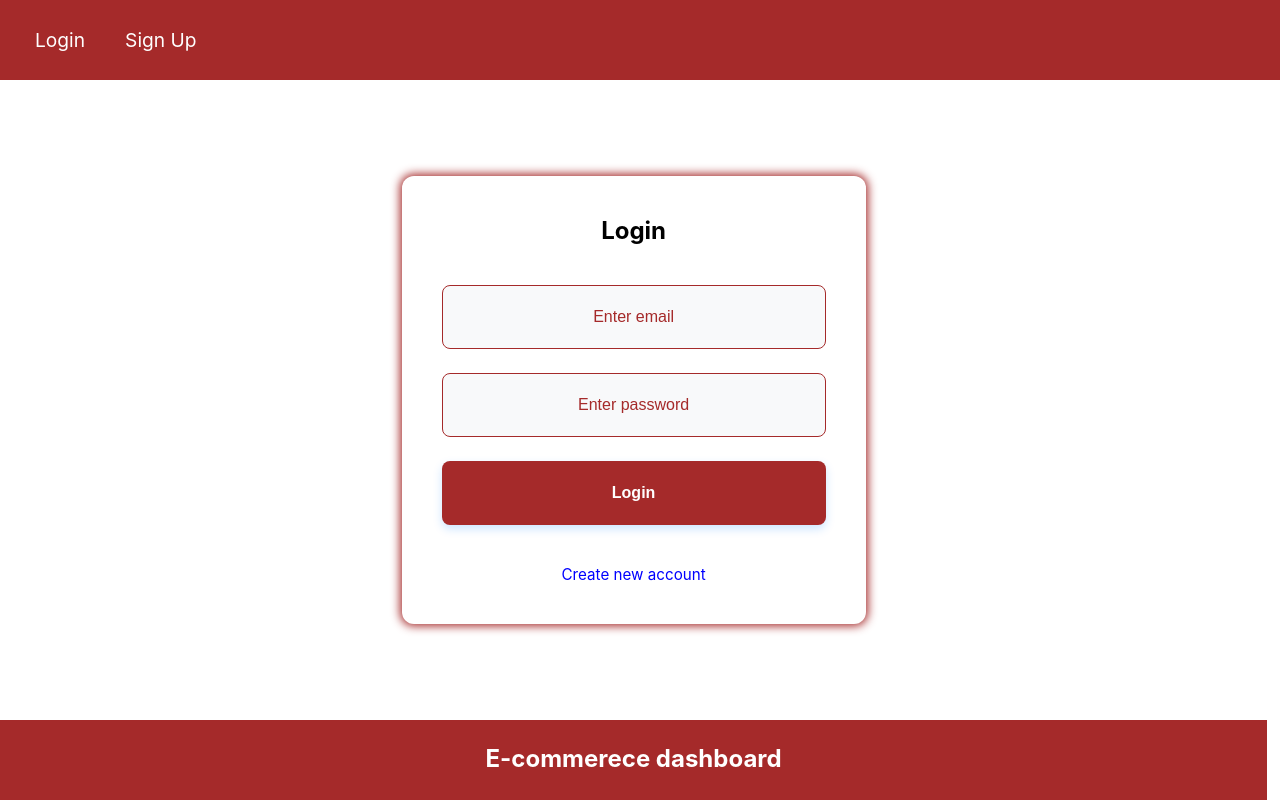
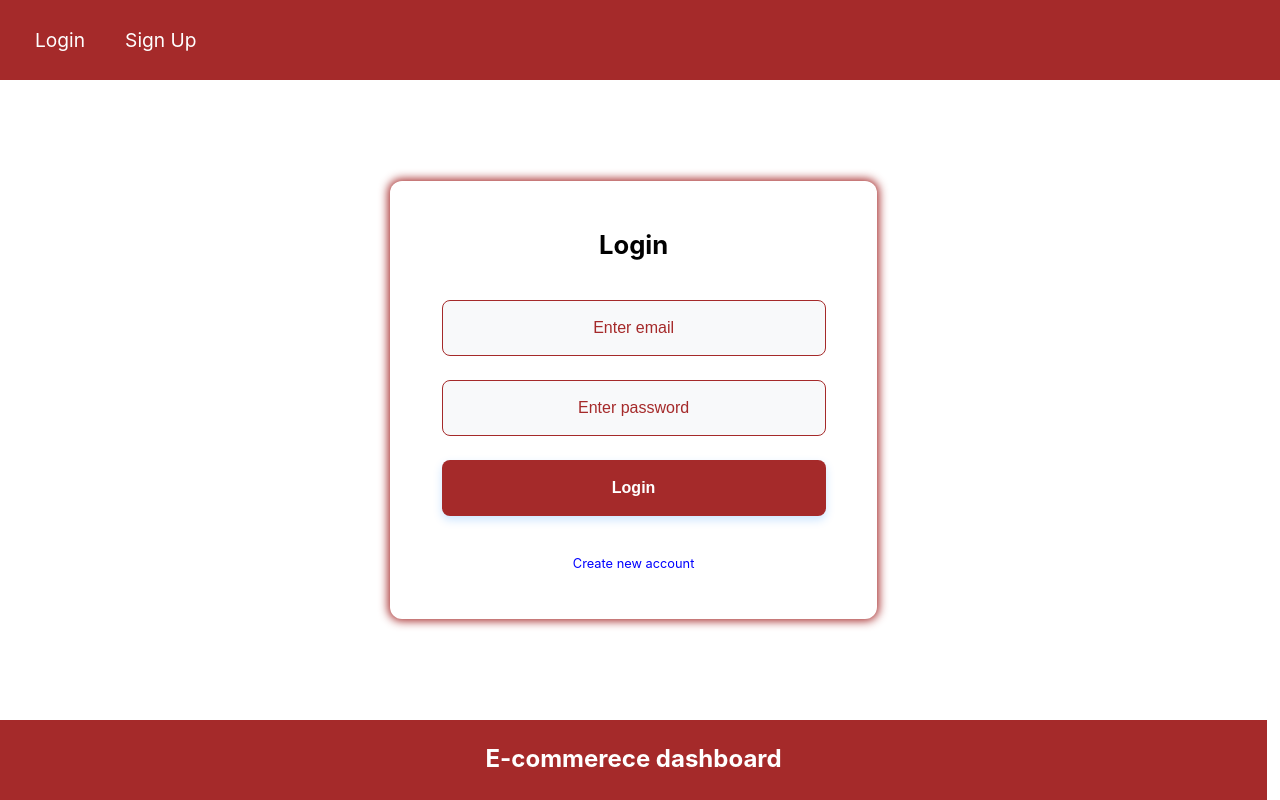
Before and after one commit to zahoor-khan178/E-commerce-dashboard, a React (Create React App) app in the folder front-end/: page /login in a window 1280 px wide. Shown: the top 800 px of the page. Built offline with nearby package versions, Linux system fonts and the light colour scheme.

Commit message:
updating css of login form for 2560px and higher screens

```diff
--- a/front-end/src/Css/login.css
+++ b/front-end/src/Css/login.css
@@ -114,19 +114,45 @@
 }
 
 /* Responsive adjustments for smaller screens (e.g., mobile) */
-@media (min-width: 1441px) {
+@media (min-width:2561px) {
 
      .logindiv {
 
         width: 40%;
-        padding: 10vh 0;
+        padding: 8vh 0;
         gap: 3vh;
     }
    .loginh1,
     .loginh2,
     .loginbutton {
-        font-size: 3rem;
-        width: 30vw;
+        font-size: 1.5vw;
+        width: 35vw;
+        height: 8vh;
+        /* height: 2.8rem;  */
+        /* padding: 0.7rem 0.8rem; */
+    }
+
+    .logheadign {
+
+        font-size: 2vw;
+    }
+    #account-link{
+         font-size: 1vw;
+    }
+}
+@media (max-width:2560px) {
+
+     .logindiv {
+
+        width: 40%;
+        padding: 8vh 0;
+        gap: 3vh;
+    }
+   .loginh1,
+    .loginh2,
+    .loginbutton {
+        font-size: 1.5vw;
+        width: 35vw;
         height: 8vh;
         /* height: 2.8rem;  */
         /* padding: 0.7rem 0.8rem; */
@@ -146,6 +172,7 @@
     .logindiv {
 
         width: fit-content;
+        padding: 6vh 4vw;
 
     }
    .loginh1,
@@ -153,7 +180,7 @@
     .loginbutton {
         font-size: 1rem;
         width: 30vw;
-        height: 8vh;
+        height: 7vh;
         /* height: 2.8rem;  */
         padding:0 0;
     }
```
